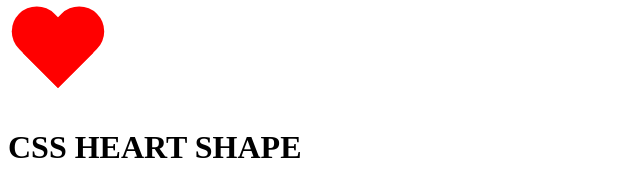
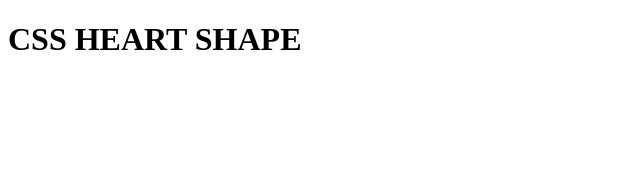
Before and after one commit to Umanahhope/css-heart-shape, a plain HTML site: page index.html in a window 1280 px wide. Shown: the whole page, without its empty margins (0-640 px from the left). Drawn offline with Linux system fonts and the light colour scheme.

Commit message:
Add files via upload

```diff
--- a/style.css
+++ b/style.css
@@ -1,4 +1,4 @@
-#heart{
+/* #heart{
  width: 100px;
  height: 100px;
  position: relative;
@@ -28,3 +28,4 @@
  transform-origin: 100% 100%;
 
 }
+ */
```
